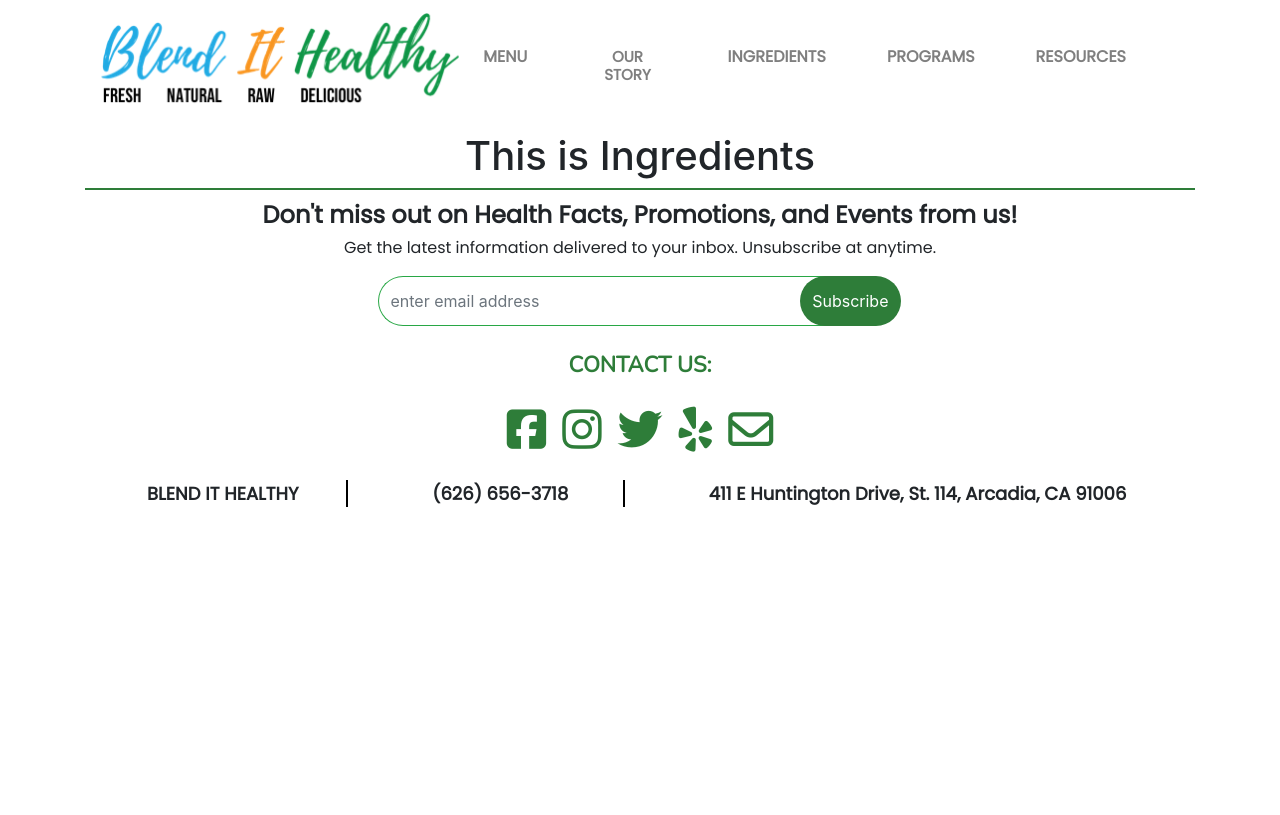
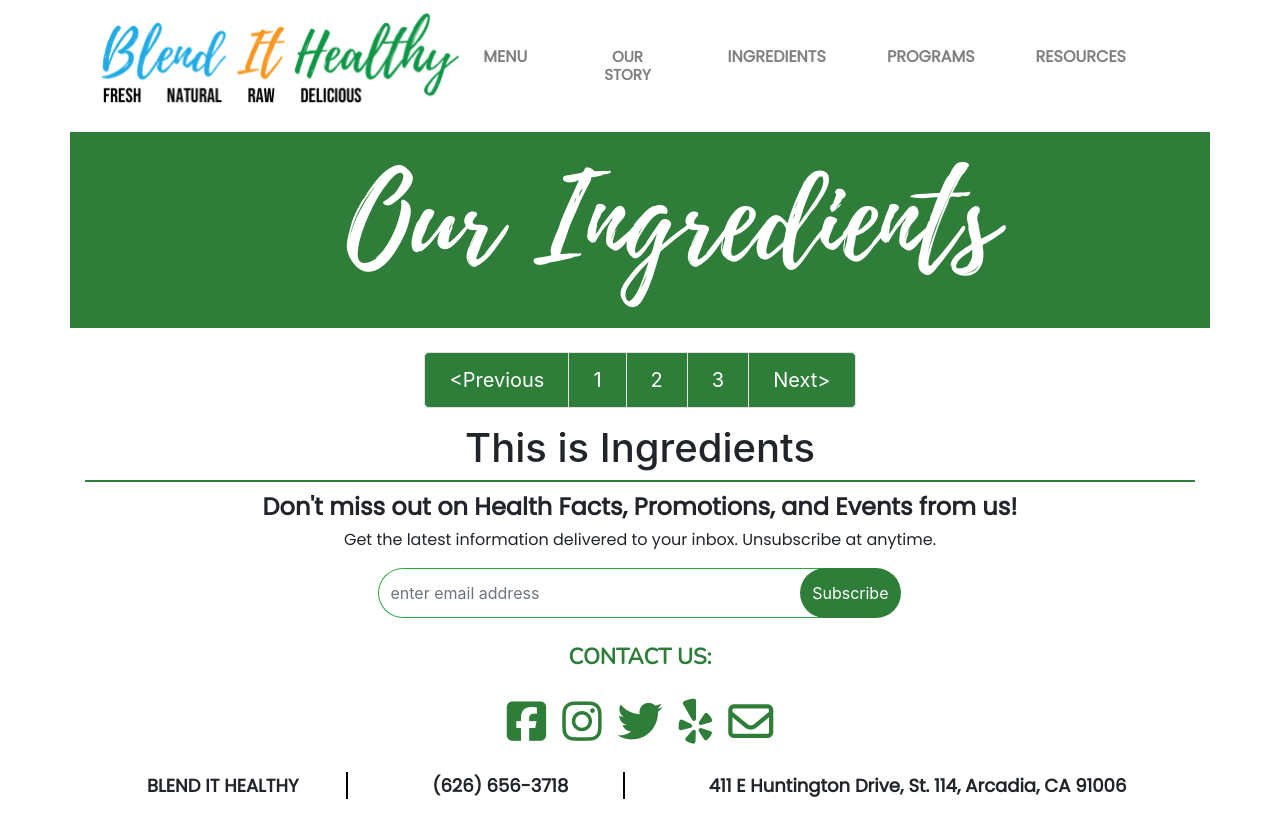
Before and after one commit to clam1987/BlendItHealthy, a React (Create React App) app: page /ingredients in a window 1280 px wide. Built offline with nearby package versions, Linux system fonts and the light colour scheme.

Commit message:
Started Ingredients with pagination

```diff
--- a/src/pages/Ingredients/Ingredients.css
+++ b/src/pages/Ingredients/Ingredients.css
@@ -0,0 +1,10 @@
+.page-link {
+    color: #ffffff;
+}
+
+.pagination-lg .page-link {
+    padding: .75rem 1.5rem;
+    font-size: 1.25rem;
+    line-height: 1.5;
+    background: #2e7d39;
+}
--- a/src/pages/Ingredients/Ingredients.js
+++ b/src/pages/Ingredients/Ingredients.js
@@ -1,9 +1,56 @@
-import React from "react";
+import React, { useState, useEffect } from "react";
+import "../Ingredients/Ingredients.css";
+import BannerReuseable from "../../components/BannerReusable/BannerReuseable";
 
 let Ingredients = () => {
-    return (
-        <h1>This is Ingredients</h1>
-    )
-}
+  return (
+    <>
+      <BannerReuseable
+        text="Our Ingredients"
+        style={{ backgroundColor: "#2e7d39" }}
+      />
+      <br />
+      <NavPagination />
+      <h1>This is Ingredients</h1>
+    </>
+  );
+};
 
 export default Ingredients;
+
+let NavPagination = () => {
+  let [page, setPage] = useState({
+    pageNumber: 1
+  });
+  return (
+    <nav aria-label="Page Navigation example">
+      <ul className="pagination justify-content-center pagination-lg">
+        <li className="page-item">
+          <a className="page-link" href="#">
+            {"<"}Previous
+          </a>
+        </li>
+        <li className="page-item">
+          <a className="page-link" href="#">
+            1
+          </a>
+        </li>
+        <li className="page-item">
+          <a className="page-link" href="#">
+            2
+          </a>
+        </li>
+        <li className="page-item">
+          <a className="page-link" href="#">
+            3
+          </a>
+        </li>
+        <li className="page-item">
+          <a className="page-link" href="#">
+            Next>
+          </a>
+        </li>
+      </ul>
+    </nav>
+  );
+};
```
